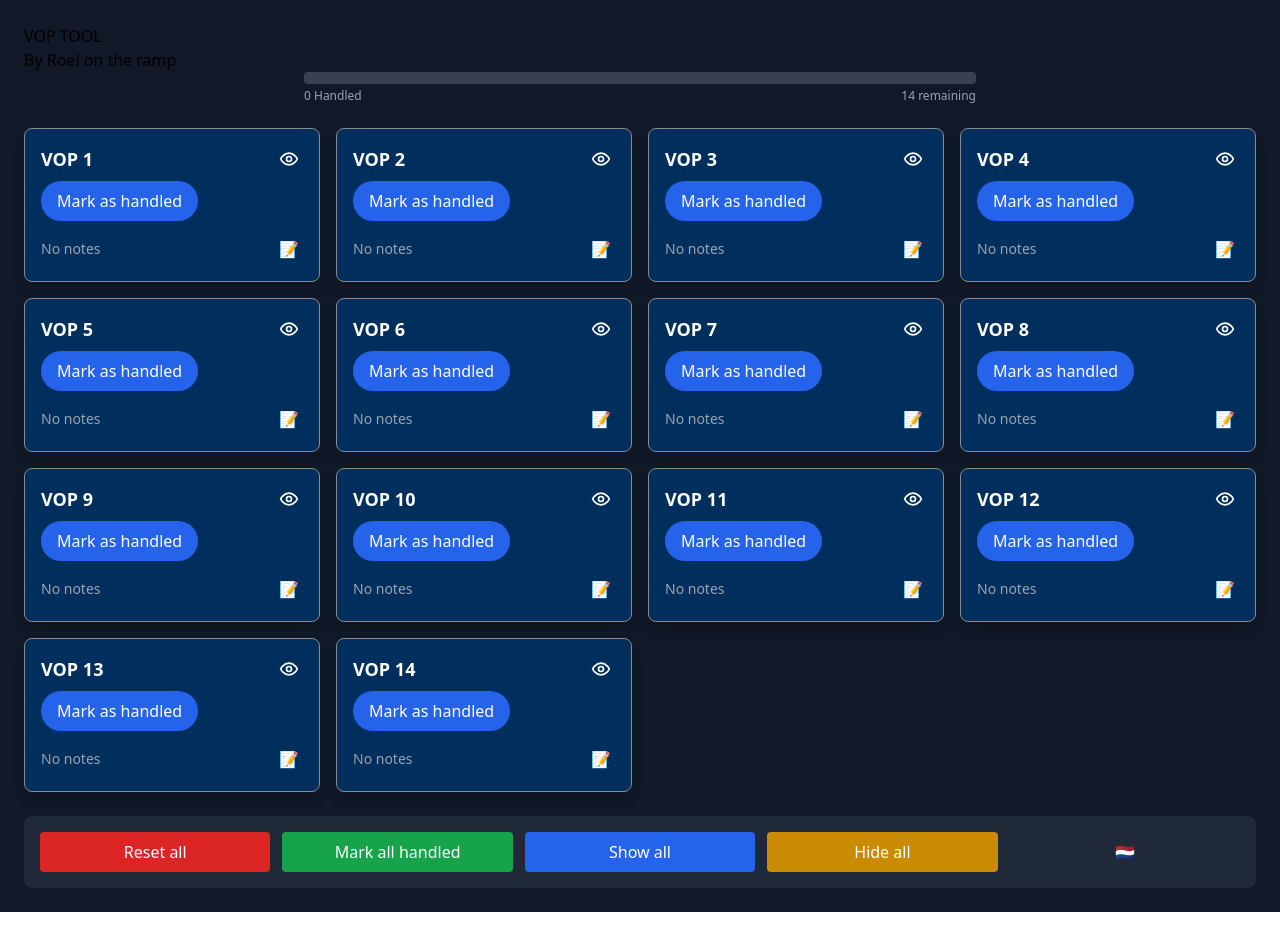
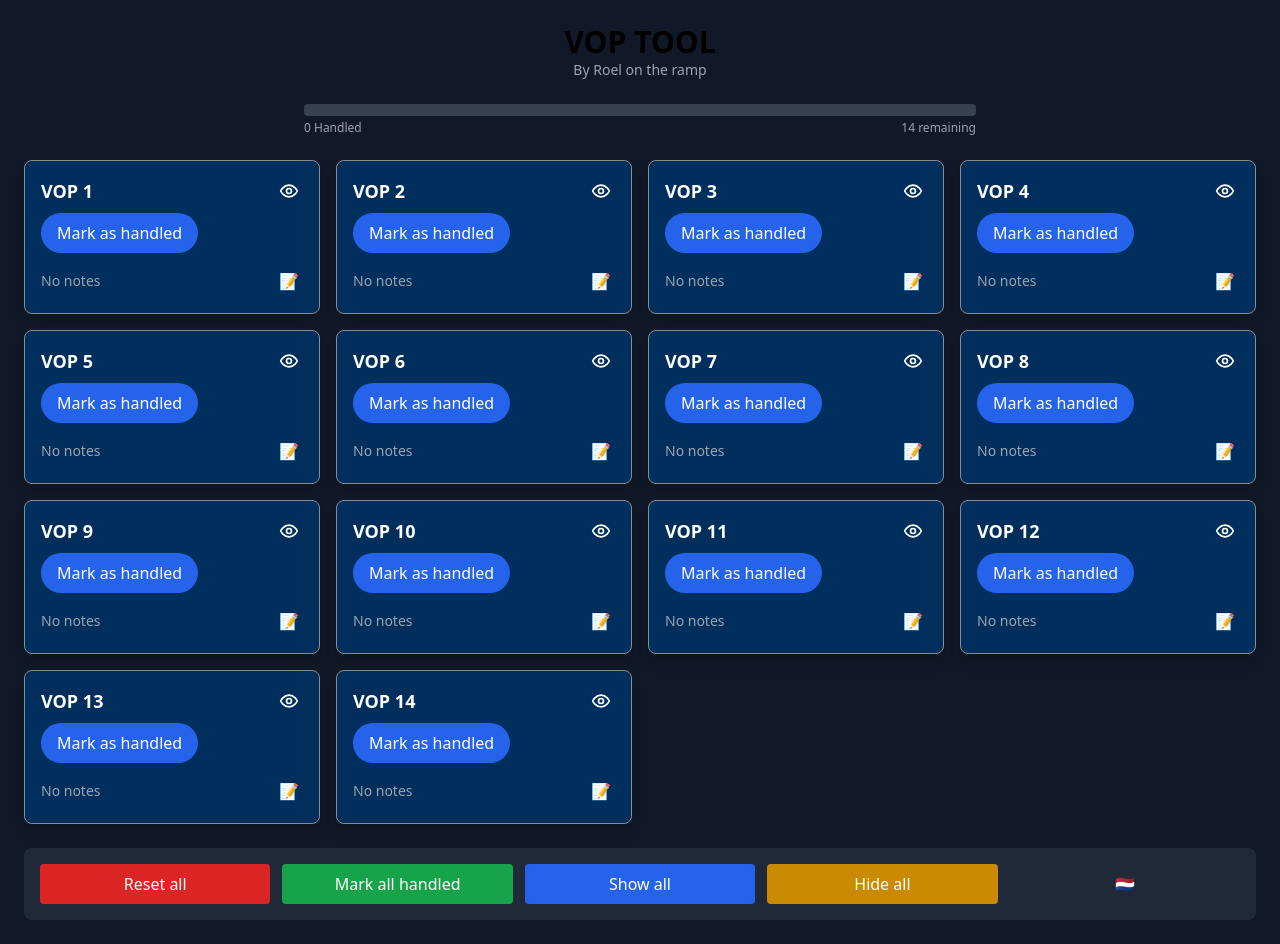
Before and after one commit to Brandjuh/brandjuh.github.io, a React (Vite) app: page / in a window 1280 px wide. Before the commit the page ends 912 px from the top, so only its background shows below. Built offline with nearby package versions, Linux system fonts and the light colour scheme.

Commit message:
Update App.tsx

```diff
--- a/src/App.tsx
+++ b/src/App.tsx
@@ -36,9 +36,9 @@ const App: React.FC = () => {
 
   return (
     <div className={styles.overview.container}>
-      <header className="header">
-        <h1 className="title">{strings[locale].titleCustom}</h1>
-        <p className="subtitle">{strings[locale].subtitleCustom}</p>
+      <header className="text-center mb-6">
+        <h1 className="text-3xl font-bold">{strings[locale].titleCustom}</h1>
+        <p className="text-sm text-gray-400">{strings[locale].subtitleCustom}</p>
       </header>
 
       {/* Progress bar */}
```
